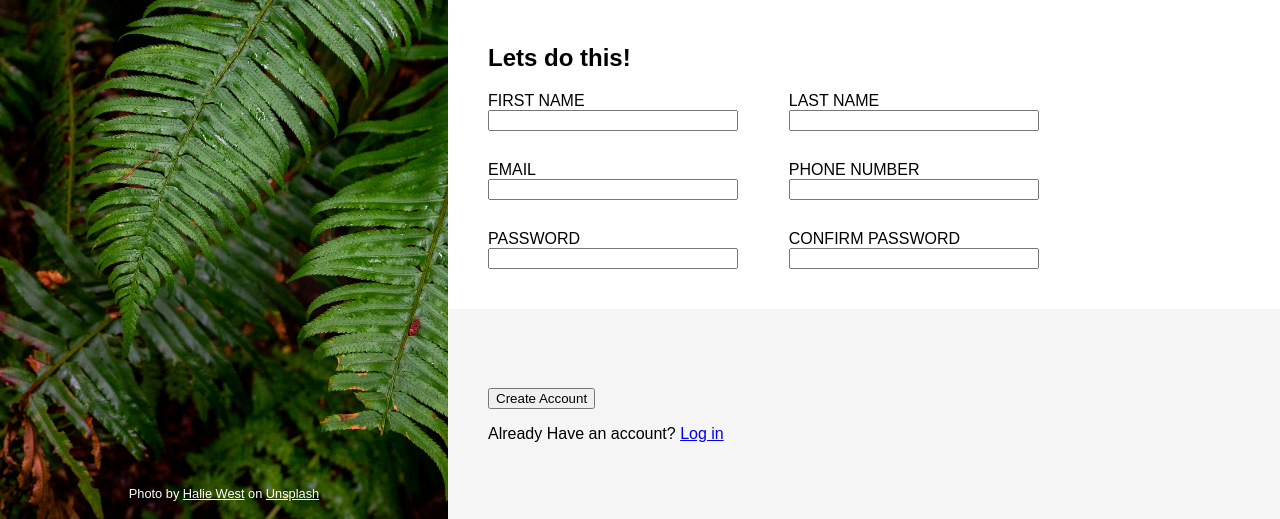
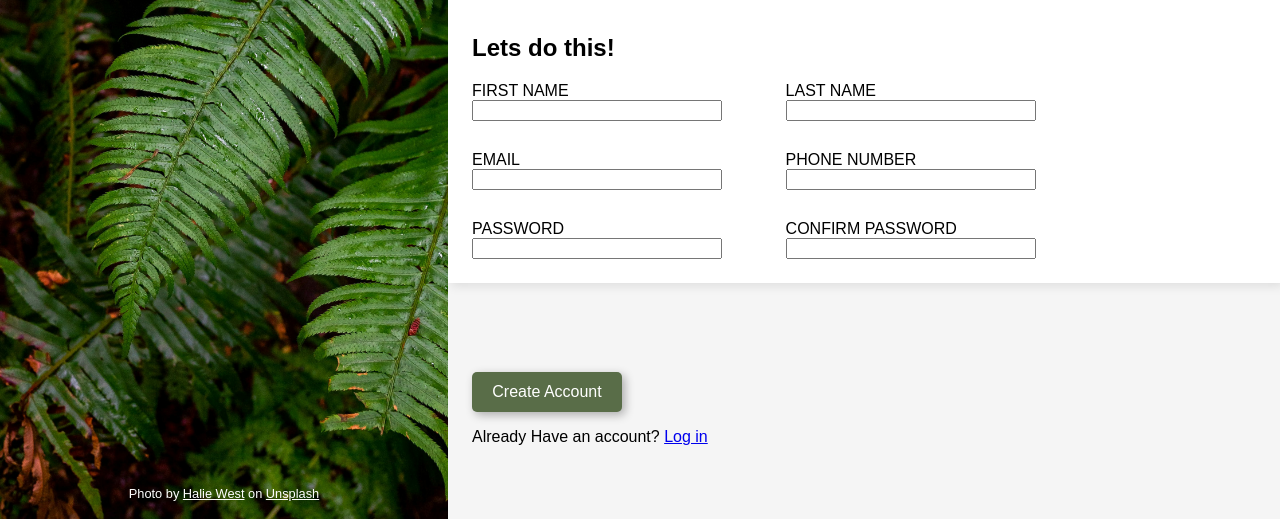
Before and after one commit to Kirito72-hub/Project-Sign-up-Form, a plain HTML site: page index.html in a window 1280 px wide. Shown: the part 281-800 px from the top of the page. Drawn offline with Linux system fonts and the light colour scheme.

Commit message:
edited the middle right section to add a subtle box shadow for better visual separation and adjusted the padding for a more balanced layout.

```diff
--- a/styles.css
+++ b/styles.css
@@ -80,6 +80,7 @@ html, body {
 
 .middle {
     background-color: white;
+    box-shadow: 3px 3px 10px rgba(0, 0, 0, 0.1);
 }
 
 form {
@@ -96,5 +97,21 @@ form .group {
 }
 
 .topHeader, .middle, .bottom {
-    padding: 5vh;
+    padding: 3vh;
 }
+
+.rightContainer button {
+    width: 150px;
+    height: 40px;
+    color: white;
+    background-color: #596D48;
+    border: none;
+    font-size: 1rem;
+    cursor: pointer;
+    border-radius: 5px;
+    box-shadow: 3px 3px 10px rgba(0, 0, 0, 0.3);
+}
+
+.rightContainer button:hover {
+    box-shadow: 0 8px 16px rgba(0, 0, 0, 0.1);
+}
```
